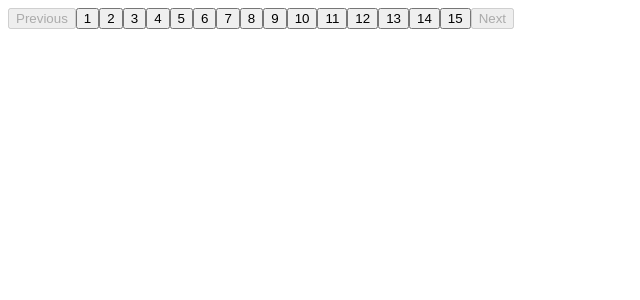
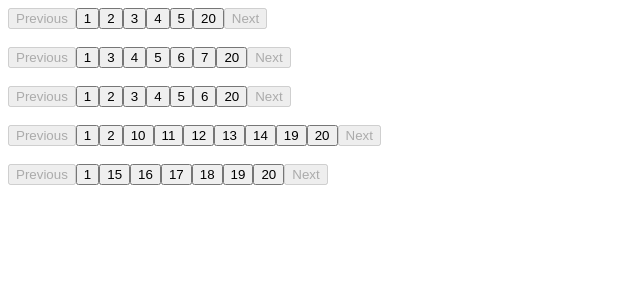
Before and after one commit to sumitsj/react-pagination, a React app: page / in a window 1280 px wide. Shown: the top 300 px of the page, without its empty margins (0-640 px from the left). Built offline with nearby package versions, Linux system fonts and the light colour scheme; the HTML template or start-up script is replaced by a standard one.

Commit message:
Render only specified number of page items with specified margin items

```diff
--- a/src/components/ReactPagination/index.jsx
+++ b/src/components/ReactPagination/index.jsx
@@ -13,15 +13,55 @@ class ReactPagination extends PureComponent {
     );
   };
 
-  renderPaginationItems = () => {
+  getStartPageNumber = () => {
+    const { current, pageRangeDisplayed, total } = this.props;
+    let startPage = current - Math.floor(pageRangeDisplayed / 2);
+    startPage = startPage > 0 ? startPage : 1;
+    startPage = startPage + pageRangeDisplayed >= total ? total - pageRangeDisplayed : startPage;
+    return startPage > 0 ? startPage : 1;
+  };
+
+  getEndPageNumber = () => {
+    const { current, pageRangeDisplayed, total } = this.props;
+    let endPage = current + Math.floor(pageRangeDisplayed / 2);
+    endPage = endPage > total ? total : endPage;
+    endPage = endPage <= pageRangeDisplayed ? pageRangeDisplayed : endPage;
+    return endPage > total ? total : endPage;
+  };
+
+  renderPaginationItems = (startPage, endPage) => {
+    const items = [];
     const { total } = this.props;
-    const items = [];
+
+    if (startPage < 1 || endPage > total) return items;
 
     // eslint-disable-next-line no-plusplus
-    for (let pageNumber = 1; pageNumber <= total; pageNumber++) {
+    for (let pageNumber = startPage; pageNumber <= endPage; pageNumber++) {
       items.push(this.renderPaginationItem(pageNumber));
     }
     return items;
+  };
+
+  getLeftMarginItemStartPageNumber = () => {
+    const { marginPagesDisplayed } = this.props;
+    return this.getStartPageNumber() - marginPagesDisplayed > 0 ? 1 : 0;
+  };
+
+  getLeftMarginItemEndPageNumber = () => {
+    const { marginPagesDisplayed } = this.props;
+    return marginPagesDisplayed < this.getStartPageNumber() ? marginPagesDisplayed : 0;
+  };
+
+  getRightMarginItemStartPageNumber = () => {
+    const { marginPagesDisplayed, total } = this.props;
+    const startPage = total - marginPagesDisplayed + 1;
+    return this.getEndPageNumber() < startPage ? startPage : 0;
+  };
+
+  getRightMarginItemEndPageNumber = () => {
+    const { marginPagesDisplayed, total } = this.props;
+    const startPage = total - marginPagesDisplayed + 1;
+    return this.getEndPageNumber() < startPage ? total : 0;
   };
 
   render() {
@@ -31,7 +71,13 @@ class ReactPagination extends PureComponent {
         <button type="button" className={previousItemClass} disabled>
           Previous
         </button>
-        {this.renderPaginationItems()}
+        {this.renderPaginationItems(
+          this.getLeftMarginItemStartPageNumber(), this.getLeftMarginItemEndPageNumber(),
+        )}
+        {this.renderPaginationItems(this.getStartPageNumber(), this.getEndPageNumber())}
+        {this.renderPaginationItems(
+          this.getRightMarginItemStartPageNumber(), this.getRightMarginItemEndPageNumber(),
+        )}
         <button type="button" className={nextItemClass} disabled>
           Next
         </button>
@@ -43,6 +89,8 @@ class ReactPagination extends PureComponent {
 ReactPagination.propTypes = {
   total: PropTypes.number.isRequired,
   current: PropTypes.number,
+  pageRangeDisplayed: PropTypes.number,
+  marginPagesDisplayed: PropTypes.number,
   containerClass: PropTypes.string,
   itemClass: PropTypes.string,
   previousItemClass: PropTypes.string,
@@ -52,6 +100,8 @@ ReactPagination.propTypes = {
 
 ReactPagination.defaultProps = {
   current: 1,
+  pageRangeDisplayed: 5,
+  marginPagesDisplayed: 1,
   containerClass: 'react-pagination__container',
   itemClass: 'react-pagination__item',
   previousItemClass: 'react-pagination__previous',
--- a/src/index.jsx
+++ b/src/index.jsx
@@ -3,4 +3,19 @@ import React from 'react';
 import { render } from 'react-dom';
 import ReactPagination from './components/ReactPagination';
 
-render(<ReactPagination total={15} />, document.getElementById('root'));
+const HTML = () => (
+  <div>
+    <ReactPagination total={20} current={2} />
+    <br />
+    <ReactPagination total={20} current={5} />
+    <br />
+    <ReactPagination total={20} current={4} />
+    <br />
+    <ReactPagination total={20} current={12} marginPagesDisplayed={2} />
+    <br />
+    <ReactPagination total={20} current={18} />
+    <br />
+  </div>
+);
+
+render(<HTML />, document.getElementById('root'));
```
Also changed, not shown: 1 other file (tests, documents, lock files or other folders).
